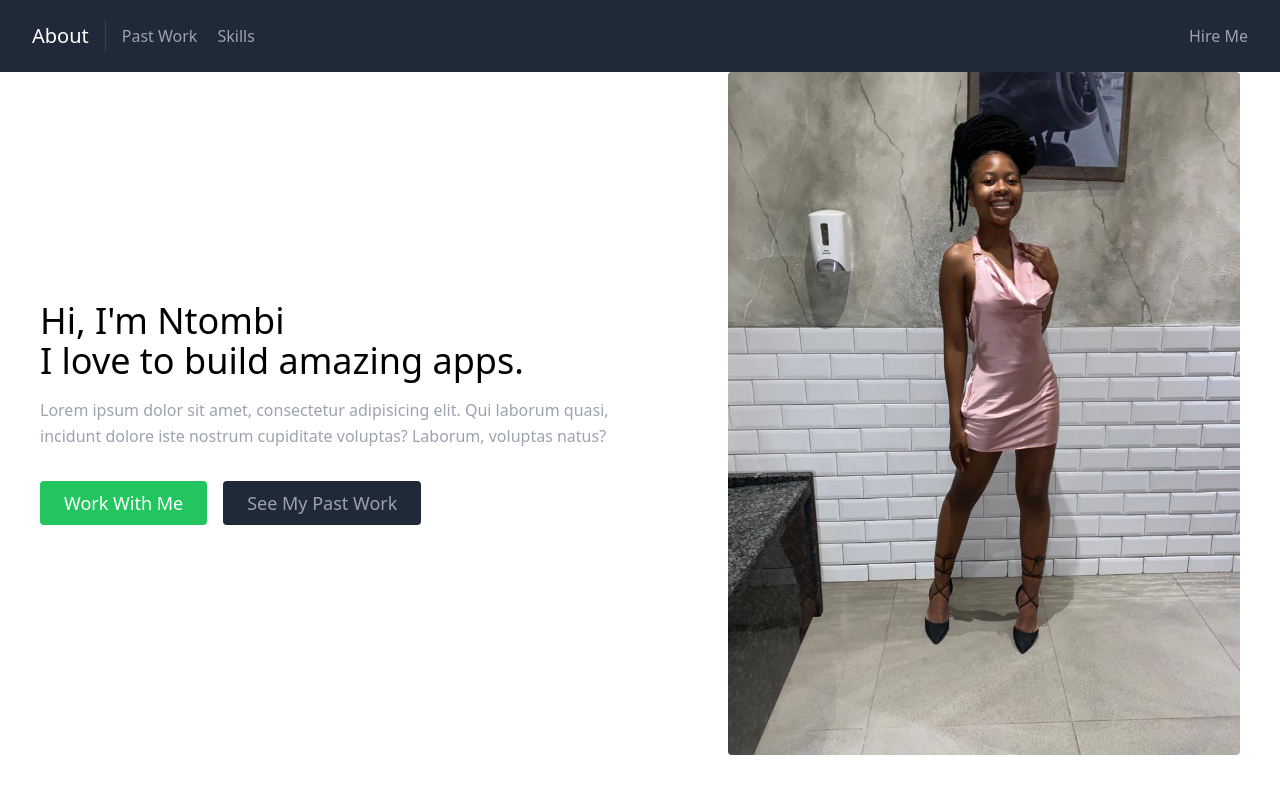
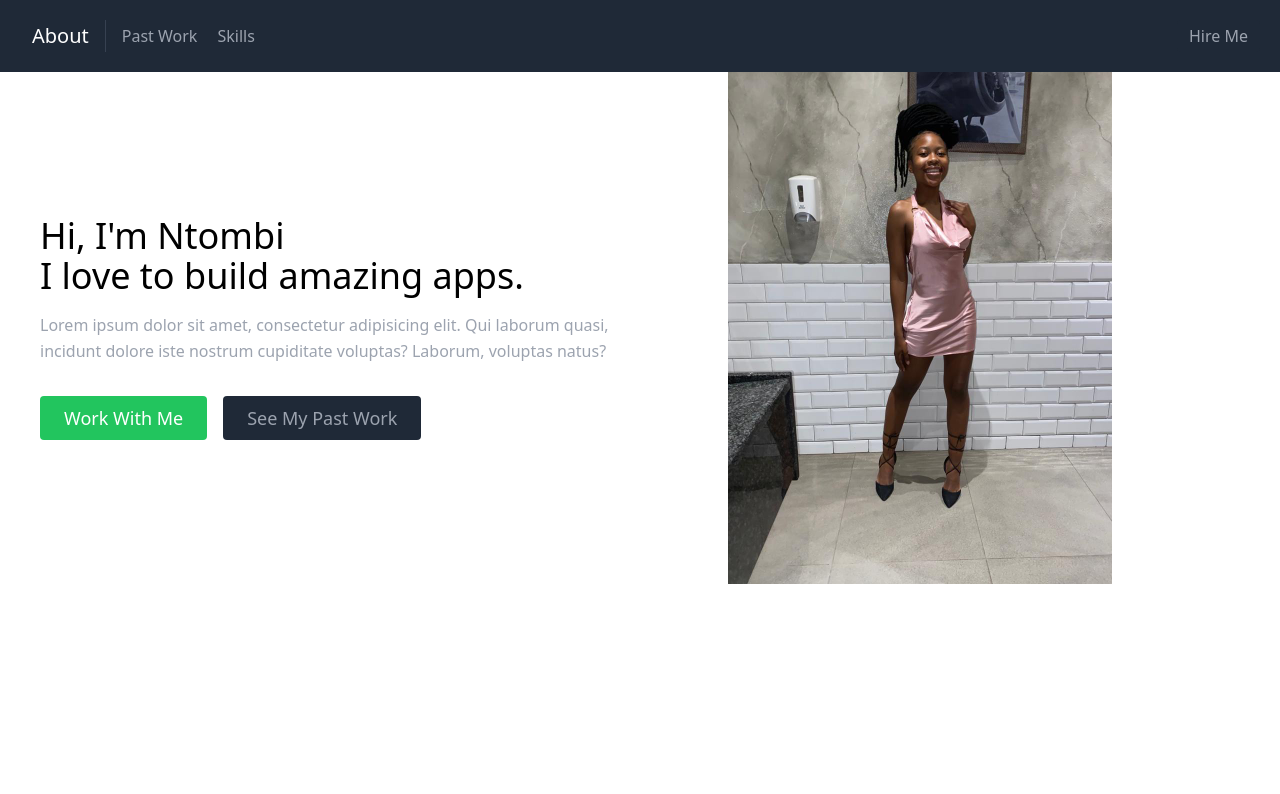
Before and after one commit to NtombiMotaung/SovTech-portfolio, a React (Create React App) app in the folder portfolio/: page / in a window 1280 px wide. Shown: the top 794 px of the page. Built offline with nearby package versions, Linux system fonts and the light colour scheme.

Commit message:
about page nearly done

```diff
--- a/portfolio/src/components/About.js
+++ b/portfolio/src/components/About.js
@@ -35,7 +35,7 @@ export default function About() {
         </div>
         <div className="lg:max-w-lg lg:w-full md:w-1/2 w-5/6">
           <img
-            className="object-cover object-center rounded"
+            className="h-50 w-96"
             alt="hero"
             src="./feature.jpeg"
           />
```
